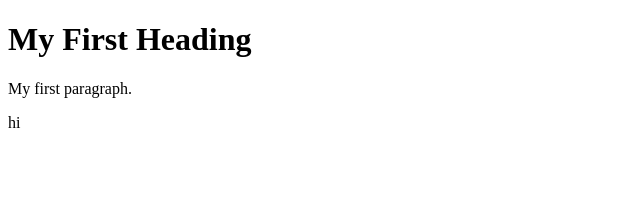
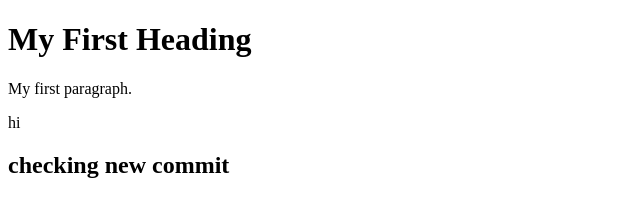
Before and after one commit to awskaizen02/coffeeshop, a plain HTML site: page index.html in a window 1280 px wide. Shown: the whole page, without its empty margins (0-640 px from the left). Drawn offline with Linux system fonts and the light colour scheme.

Commit message:
line 9 commited

```diff
--- a/index.html
+++ b/index.html
@@ -5,5 +5,8 @@
 <h1>My First Heading</h1>
 <p>My first paragraph.</p>
 <p>hi</p>
+
+ <h2>checking new commit</h2>
+
 </body>
 </html>
```
